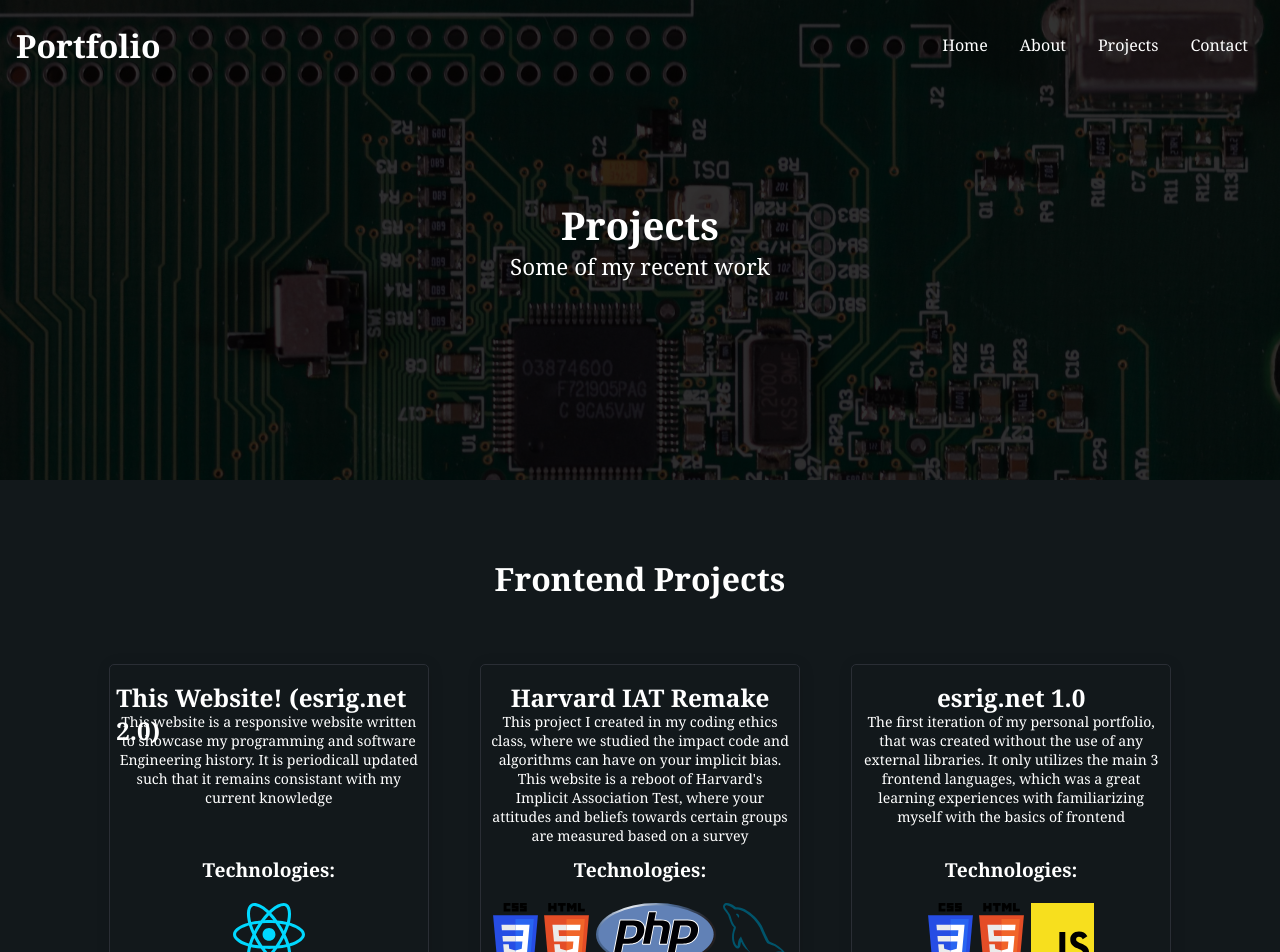
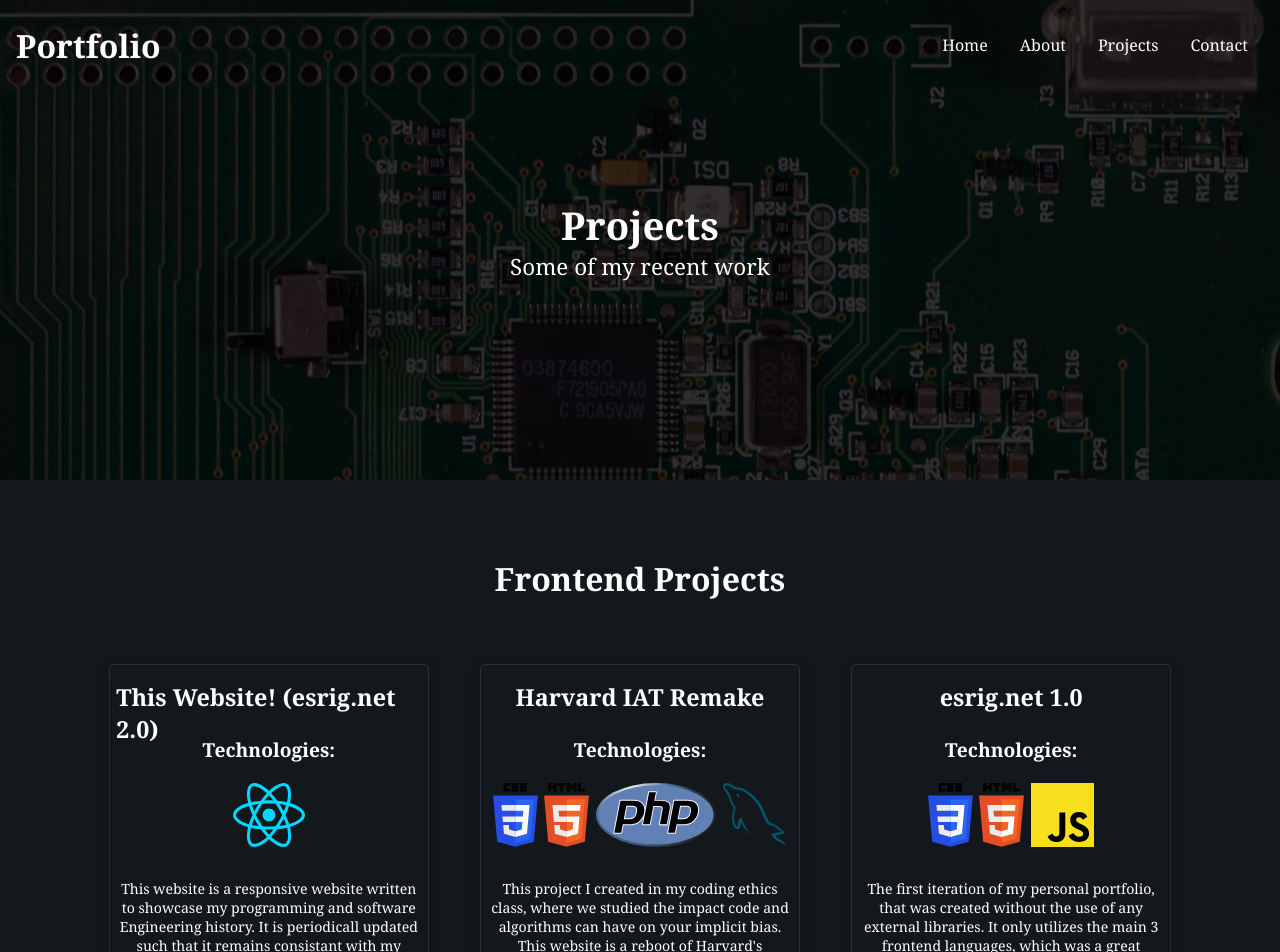
Before and after one commit to esrig1/esrig.net, a React (Create React App) app: page /project in a window 1280 px wide. Shown: the top 952 px of the page. Built offline with nearby package versions, Linux system fonts and the light colour scheme.

Commit message:
switched text to the bottom half of project box, works on larger screens

```diff
--- a/src/components/project/ProjectBox.css
+++ b/src/components/project/ProjectBox.css
@@ -10,13 +10,14 @@
   display: flex;
   flex-direction: column;
   align-items: center;
+
   margin: 0 2vw;
 }
 
 .project-box h2 {
   margin: 5% 2%; /* Adjusted for better visual spacing */
   margin-bottom: 0;
-  font-size: 1.9vw; /* Responsive font size based on viewport width */
+  font-size: 1.83vw; /* Responsive font size based on viewport width */
   max-width: fit-content;
   height: 10%;
 }
@@ -25,21 +26,17 @@
   text-align: center;
   font-size: 1rem;
   height: 25%;
-  padding: 0 3%;
-  margin-bottom: 5%;
+  padding: 2% 3%; /* Adjusted padding for more space */
+  margin-top: 8%; /* Adjusted margin for additional space */
 }
 
 .project-box .technologies {
   margin-bottom: 1.25rem;
-  margin-top: 3rem;
+  margin-top: 1.5rem;
 }
 
 
-.project-links a {
-  margin-right: 10px;
-  text-decoration: none;
-  color: #007bff;
-}
+
 
 .project-box:hover {
   cursor: default;
--- a/src/components/project/ProjectBox.js
+++ b/src/components/project/ProjectBox.js
@@ -10,12 +10,15 @@ const ProjectBox = ({ title, description, demoLink, techStackImages }) => {
 
   return (
     <div className="project-box" onClick={handleProjectBoxClick}>
-      <h2>{title}</h2>
+
+        <h2>{title}</h2>
+        <p className='technologies'><strong>Technologies:</strong></p>
+        <div className="project-tech-stack">
+          {techStackImages}
+        </div>
+
       <p className='description'>{description}</p>
-      <p className='technologies'><strong>Technologies:</strong></p>
-      <div className="project-tech-stack">
-        {techStackImages}
-      </div>
+
     </div>
   );
 };
```
